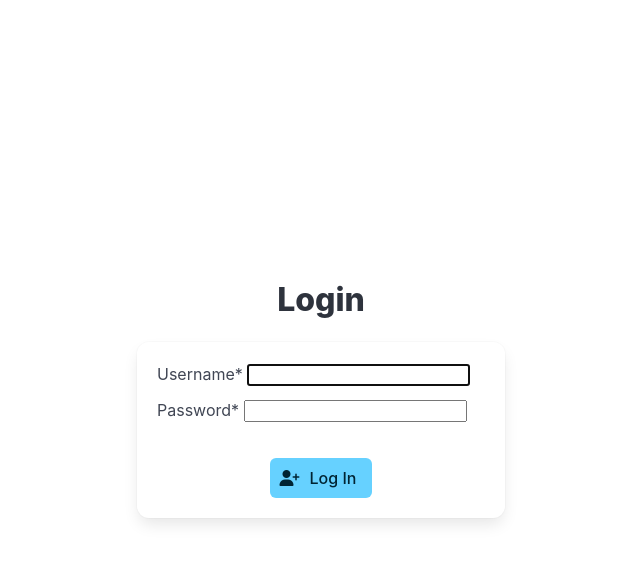
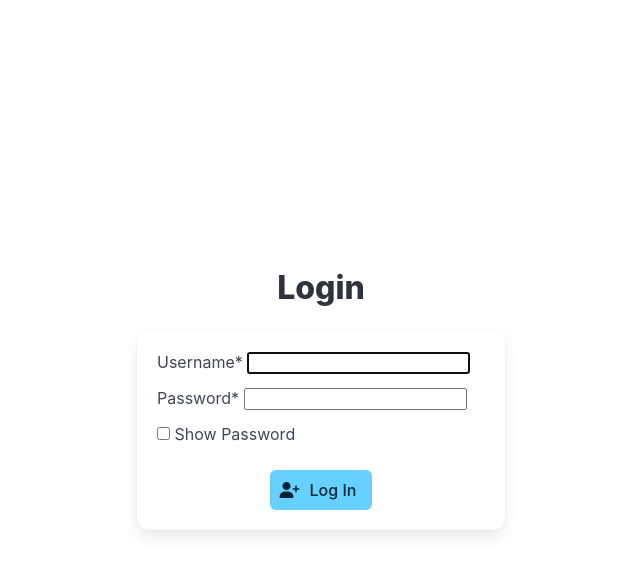
Before and after one commit to Jaysnvith/sales_prototype, a Django app: page /accounts/login/ in a window 1280 px wide. Shown: the top 575 px of the page, without its empty margins (319-959 px from the left). Run offline with Django 5.2, Linux system fonts and the light colour scheme; some libraries are stand-ins or nearby versions.

Commit message:
Added show pasword featur

```diff
--- a/sales_api/static/sales_api/js/main.js
+++ b/sales_api/static/sales_api/js/main.js
@@ -122,4 +122,16 @@ $(document).ready(function() {
       }
   });
 
+  $("#show-password-checkbox").on('click', function() {
+    const $passwordField = $("#id_password");
+    const isChecked = $("#show-password-checkbox").is(":checked");
+
+    console.log("Checkbox checked:", isChecked);  // Logs whether checkbox is checked
+    console.log("Password field type before change:", $passwordField.attr("type"));  // Logs current type of password field
+
+    $passwordField.attr("type", isChecked ? "text" : "password");
+
+    console.log("Password field type after change:", $passwordField.attr("type"));  // Logs type of password field after change
+  });
+
 });
--- a/templates/registration/login.html
+++ b/templates/registration/login.html
@@ -16,6 +16,9 @@
                   <legend class="is-hidden">Login Form</legend>
                   {{ form|crispy }}
                 </fieldset>
+                <label class="has-text-left">
+                  <input type="checkbox" id="show-password-checkbox" > Show Password
+                </label>
               </form>
             </div>
             <div class="block has-text-centered">
```
